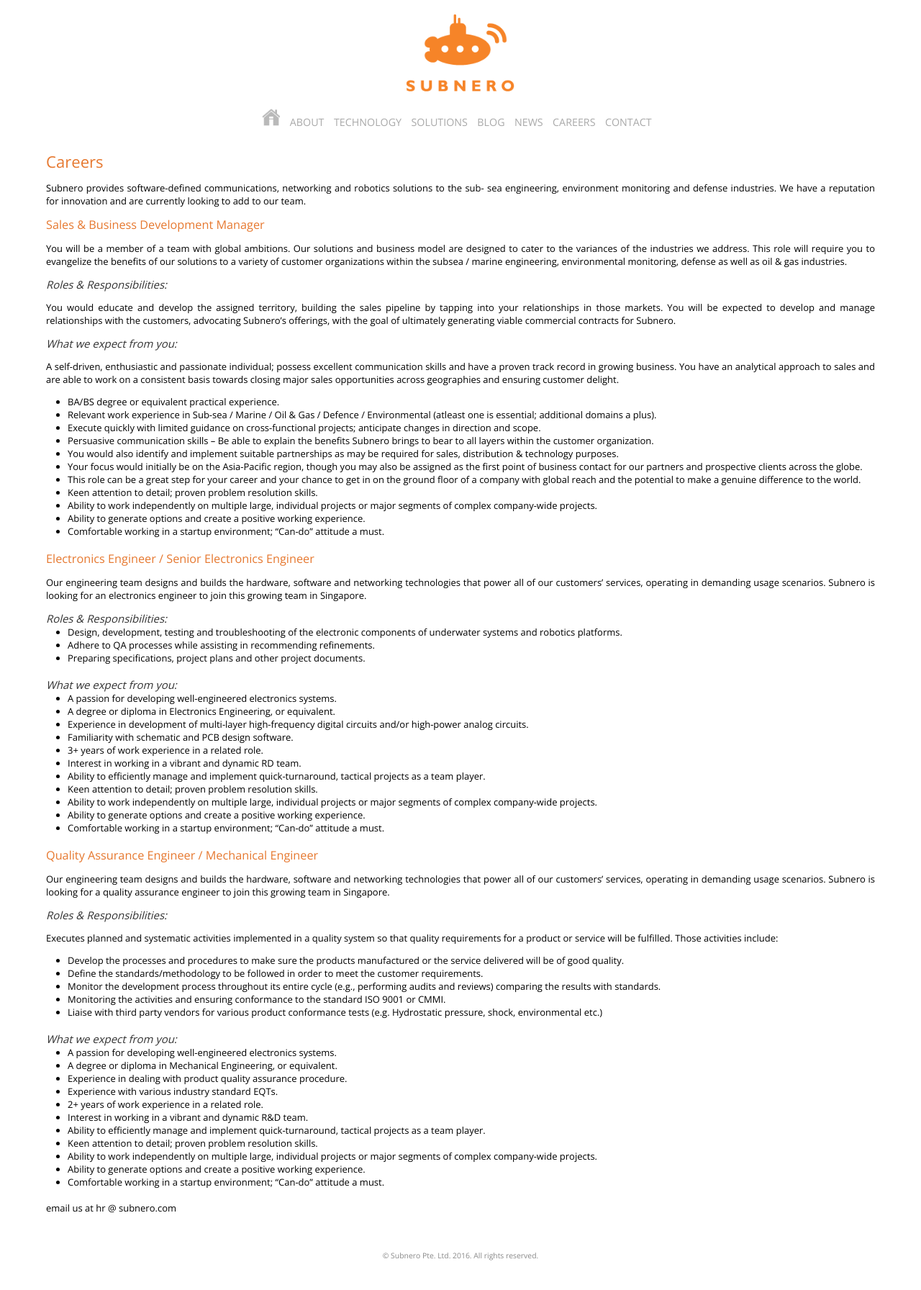
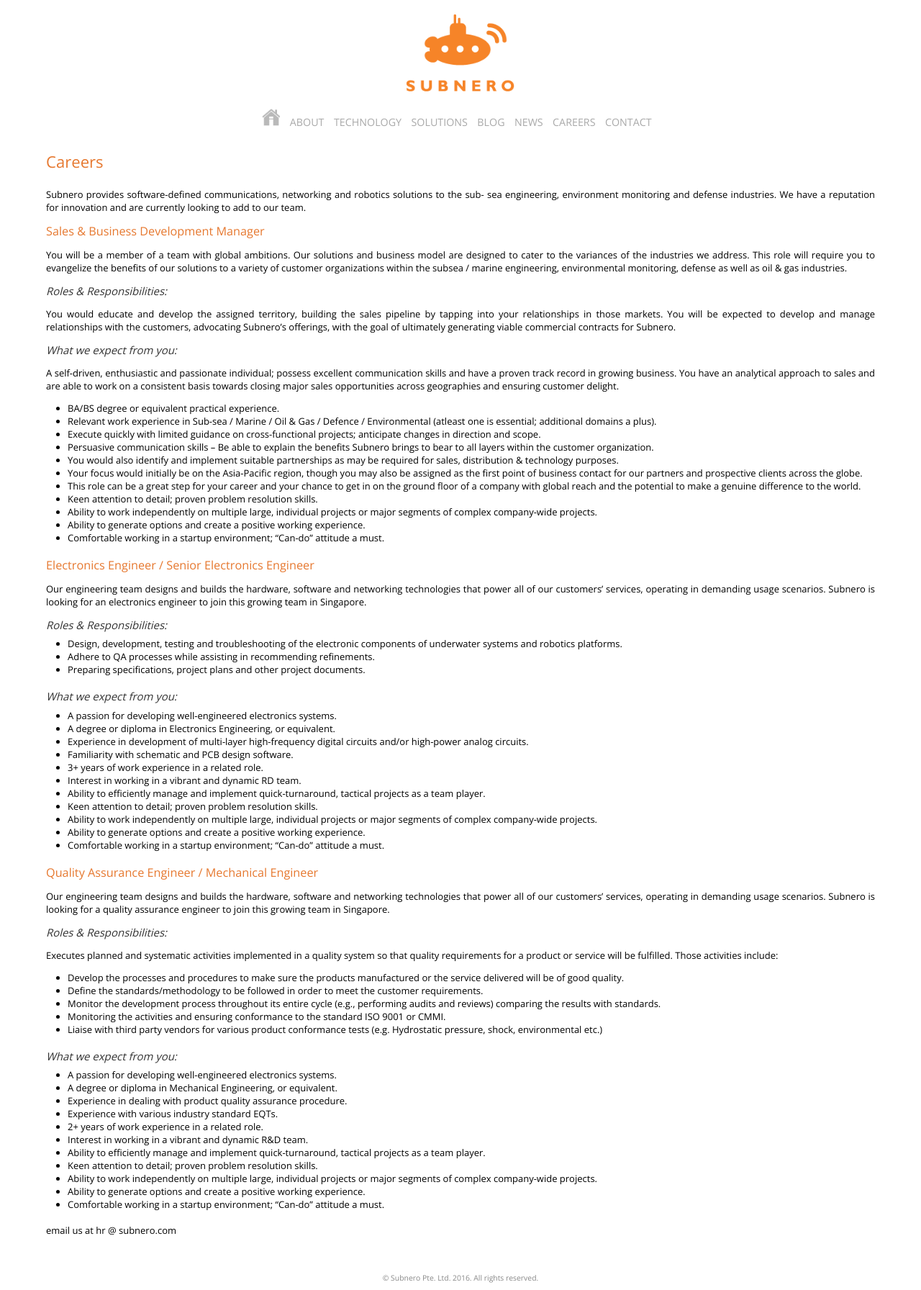
Before and after one commit to subnero1/old_website, a Jekyll site: the page built from career/index.html, in a window 1280 px wide. Shown: the whole page at 72% size. Built offline with Jekyll 4.4.1, drawn with Linux system fonts in a browser that asks for light colours; before the commit the page ends 1761 px from its top, so only the background shows below that.

Commit message:
fix: spacing between title and video and two column layout for swam page #3

```diff
--- a/css/main.css
+++ b/css/main.css
@@ -32,7 +32,7 @@
   font-size: 100%; }*/
 
 h1 {
-    margin-bottom: 0em;
+    margin-bottom: 1em;
     color: #e6782f;
     font-size: 170%;
     font-family: 'Open Sans';
@@ -40,7 +40,7 @@
 }
 
 h2 {
-    margin-bottom: 0em;
+    margin-bottom: 0.8em;
     color: #e6782f;
     font-size: 125%;
     font-family: 'Open Sans';
@@ -48,7 +48,7 @@
 }
 
 h3 {
-    margin-bottom: 0em;
+    margin-bottom: 0.5em;
     color: #e6782f;
     font-size: 125%;
     font-family: 'Open Sans';
@@ -317,9 +317,17 @@
     margin-right: auto;
 }
 
-.technology .Trio {
-    margin-left: 0px;
-    float: right;
+.technology .twocolumn{
+   display: flex;
+   flex-wrap: wrap;
+}
+
+.technology .twocolumn .leftcolumn{
+  flex: 1;
+}
+
+.technology .twocolumn .rightcolumn{
+  flex: 1;
 }
 
 .technology .swan {
--- a/css/mobile.css
+++ b/css/mobile.css
@@ -32,7 +32,7 @@
   font-size: 100%; }*/
 
 h1 {
-    margin-bottom: 0em;
+    margin-bottom: 1em;
     color: #e6782f;
     font-size: 170%;
     font-family: 'Open Sans';
@@ -40,7 +40,7 @@
 }
 
 h2 {
-    margin-bottom: 0em;
+    margin-bottom: 0.8em;
     color: #e6782f;
     font-size: 125%;
     font-family: 'Open Sans';
@@ -48,7 +48,7 @@
 }
 
 h3 {
-    margin-bottom: 0em;
+    margin-bottom: 0.5em;
     color: #e6782f;
     font-size: 115%;
     font-family: 'Open Sans';
@@ -332,12 +332,6 @@
 /*****************************************************************************/
 
 .technology {
-    width: 90%;
-    margin-left: auto;
-    margin-right: auto;
-}
-
-.technology .Trio {
     width: 90%;
     margin-left: auto;
     margin-right: auto;
```
Also changed, not shown: technology/Swan/index.html (+7 -3 lines), technology/swan/index.html (+7 -3 lines).
